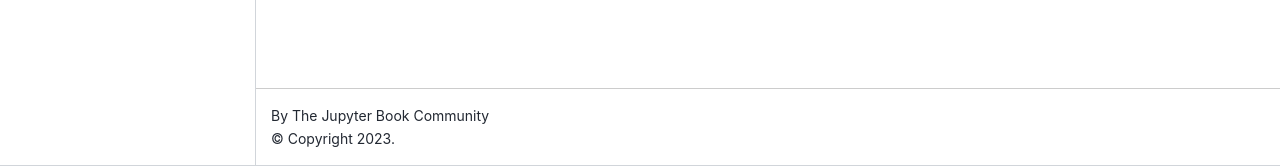
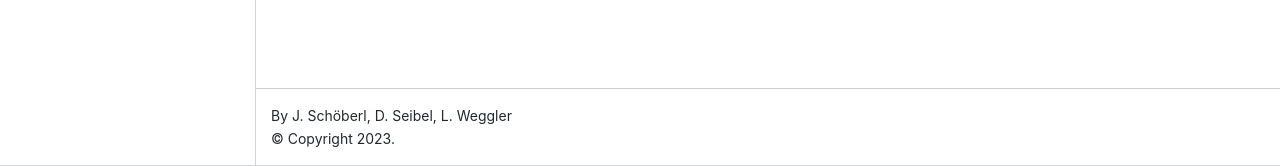
Before and after one commit to Weggler/ngbem, a Jupyter Book: the page built from docs/ngbem/intro.md, in a window 1280 px wide. Shown: the part 734-900 px from the top of the page. Built offline with Jupyter Book 1.0.4 settings and Sphinx 7.4.7 and the Sphinx Book theme 1.1.4, drawn with Linux system fonts in a browser that asks for light colours.

Commit message:
little docu update

```diff
--- a/docs/ngbem/_config.yml
+++ b/docs/ngbem/_config.yml
@@ -1,8 +1,8 @@
 # Book settings
 # Learn more at https://jupyterbook.org/customize/config.html
 
-title: My sample book
-author: The Jupyter Book Community
+title: NG-BEM
+author: J. Schöberl, D. Seibel, L. Weggler
 logo: logo.png
 
 # Force re-execution of notebooks on each build.
@@ -21,7 +21,7 @@
 
 # Information about where the book exists on the web
 repository:
-  url: https://github.com/executablebooks/jupyter-book  # Online location of your book
+  url: https://github.com/Weggler/ngbem  # Online location of your book
   path_to_book: docs  # Optional path to your book, relative to the repository root
   branch: master  # Which branch of the repository should be used when creating links (optional)
 
```
